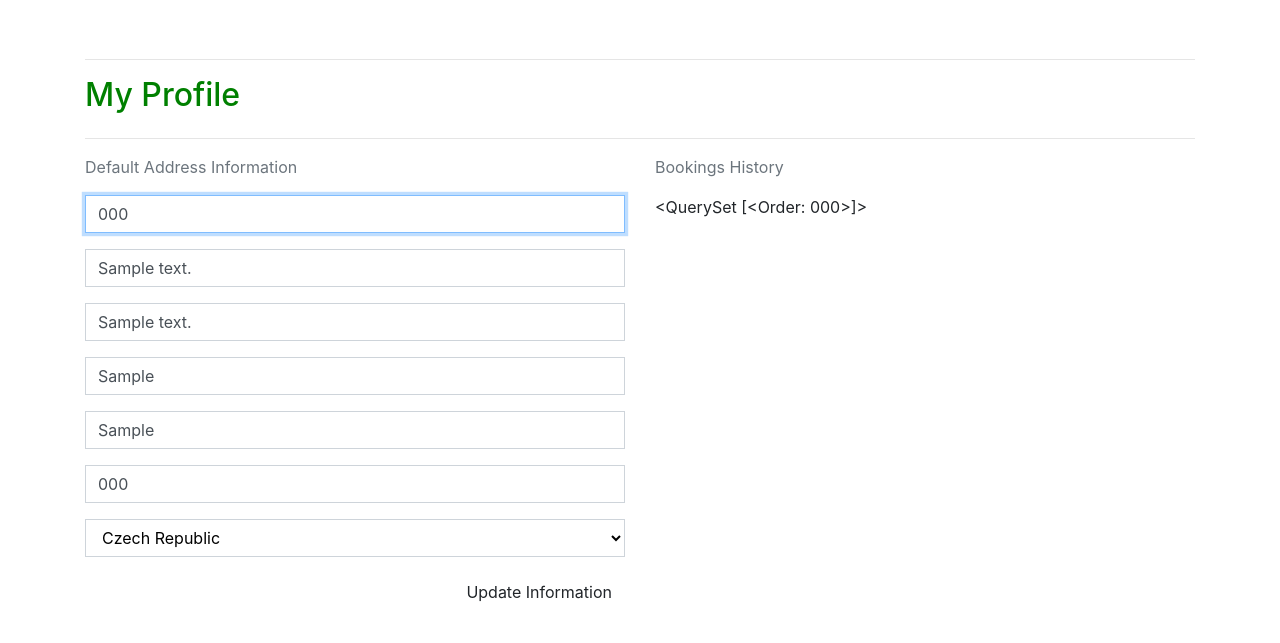
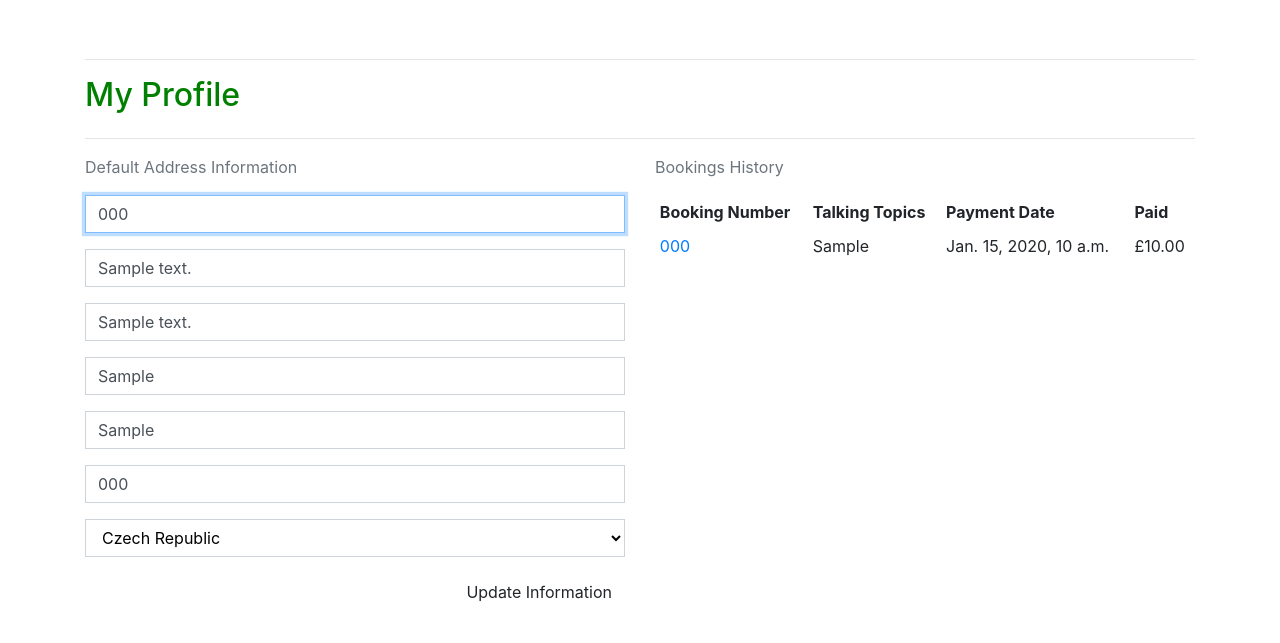
Before and after one commit to llewelyn-williams/the-listening-service, a Django app: page /profile/ in a window 1280 px wide. Shown: the part 157-800 px from the top of the page. Run offline with Django 3.2, Linux system fonts and the light colour scheme; a user stored in the database is signed in; tables that the repository leaves empty hold one stand-in row (values such as "Sample post"); some libraries are stand-ins or nearby versions.

Commit message:
feat: Add booking history and saving of address
Order history now shows in the users profile. The 'save address info'
option when placing a booking now also actually saves that info to their
profile and it is used when placing bookings when logged in.

```diff
--- a/checkout/admin.py
+++ b/checkout/admin.py
@@ -8,7 +8,7 @@ class OrderAdmin(admin.ModelAdmin):
                        'order_total', 'stripe_pid'
                        )
 
-    fields = ('order_number', 'full_name',
+    fields = ('order_number', 'user_profile', 'full_name',
               'email', 'phone_number',
               'street_address1', 'street_address2',
               'town_or_city', 'county',
--- a/profiles/static/profiles/css/profile.css
+++ b/profiles/static/profiles/css/profile.css
@@ -8,3 +8,11 @@
 #id_default_country option:first-child {
     color: #aab7c4;
 }
+
+
+/* -------------------------------- Bookings History */
+/* Shortening it down in case there's a long booking history*/
+.order-history {
+    max-height: 416px; /* roughly the same hight as the form on the page */
+    overflow-y: auto;
+}
--- a/profiles/templates/profiles/profile.html
+++ b/profiles/templates/profiles/profile.html
@@ -34,7 +34,33 @@
             </div>
             <div class="col-12 col-lg-6">
                 <p class="text-muted">Bookings History</p>
-                {{ orders }}
+                <div class="order-history table-responsive">
+                    <table class="table table-sm table-borderless">
+                        <thead>
+                            <tr>
+                                <th>Booking Number</th>
+                                <th>Talking Topics</th>
+                                <th>Payment Date</th>
+                                <th>Paid</th>
+                            </tr>
+                        </thead>
+                        <tbody>
+                            {% for order in orders %}
+                                <tr>
+                                    <td>
+                                        <a href="{% url 'order_history' order.order_number %}"
+                                        title="{{ order.order_number }}">
+                                            {{ order.order_number|truncatechars:6 }}
+                                        </a>
+                                    </td>
+                                    <td>{{ order.talking_topics }}</td>
+                                    <td>{{ order.date }}</td>
+                                    <td>£{{ order.order_total }}</td>
+                                </tr>
+                            {% endfor %}
+                        </tbody>
+                    </table>
+                </div>
             </div>
         </div>
 {% endblock %}
--- a/profiles/urls.py
+++ b/profiles/urls.py
@@ -2,5 +2,6 @@ from django.urls import path
 from . import views
 
 urlpatterns = [
-    path('', views.profile, name='profile')
+    path('', views.profile, name='profile'),
+    path('booking_history/<order_number>', views.order_history, name='order_history'),
 ]
--- a/profiles/views.py
+++ b/profiles/views.py
@@ -3,6 +3,8 @@ from django.contrib import messages
 
 from .models import UserProfile
 from .forms import UserProfileForm
+
+from checkout.models import Order
 
 
 def profile(request):
@@ -25,3 +27,20 @@ def profile(request):
     }
 
     return render(request, template, context)
+
+
+def order_history(request, order_number):
+    order = get_object_or_404(Order, order_number=order_number)
+
+    messages.info(request, (
+        f'This is a past confirmation for booking number {order_number}. '
+        'A confirmation email was sent on the payment date.'
+    ))
+
+    template = 'checkout/checkout_success.html'
+    context = {
+        'order': order,
+        'from_profile': True,
+    }
+
+    return render(request, template, context)
```
Also changed, not shown: checkout/templates/checkout/checkout_success.html (+12 -0 lines), checkout/views.py (+44 -1 lines).
